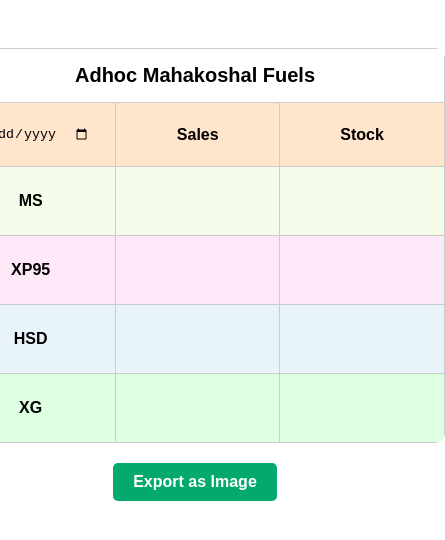
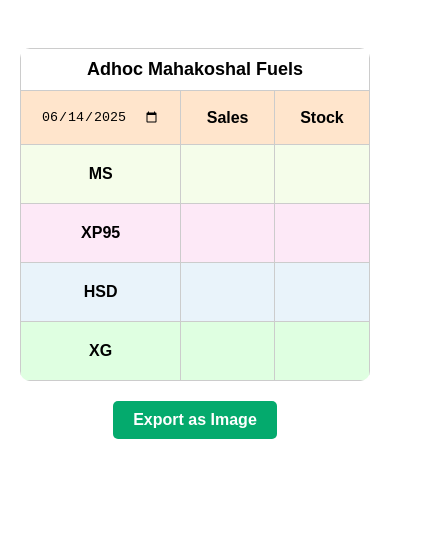
Before and after one commit to vsyst-support/js-projects, a plain HTML site: page javascript-projects/stockreadingadhocmf/index.html in a window 390 px wide. Shown: the whole page, 445 px wide, since content can reach past the window. Drawn offline with nearby package versions, Linux system fonts and the light colour scheme.

Commit message:
add default date and make project responsive

```diff
--- a/javascript-projects/stockreadingadhocmf/index.html
+++ b/javascript-projects/stockreadingadhocmf/index.html
@@ -100,6 +100,36 @@
         align-items: center;
         justify-content: center;
       }
+
+      @media (max-width: 768px) {
+        table {
+          width: 350px;
+        }
+
+        th,
+        td {
+          padding: 10px;
+        }
+
+        .title {
+          font-size: 18px;
+        }
+      }
+
+      @media (max-width: 350px) {
+        table {
+          width: 100px;
+        }
+
+        th,
+        td {
+          padding: 8px;
+        }
+
+        .title {
+          font-size: 16px;
+        }
+      }
     </style>
   </head>
   <body>
@@ -197,6 +227,17 @@
           clone.remove(); // remove off-screen clone after export
         });
       });
+
+      window.addEventListener("DOMContentLoaded", () => {
+        const dateInput = document.querySelector('input[type="date"]');
+        const today = new Date();
+
+        const yyyy = today.getFullYear();
+        const mm = String(today.getMonth() + 1).padStart(2, "0");
+        const dd = String(today.getDate()).padStart(2, "0");
+
+        dateInput.value = `${yyyy}-${mm}-${dd}`; // Format: YYYY-MM-DD
+      });
     </script>
   </body>
 </html>
```
Also changed, not shown: javascript-projects/stockreadingmf/index.html (+41 -0 lines).
